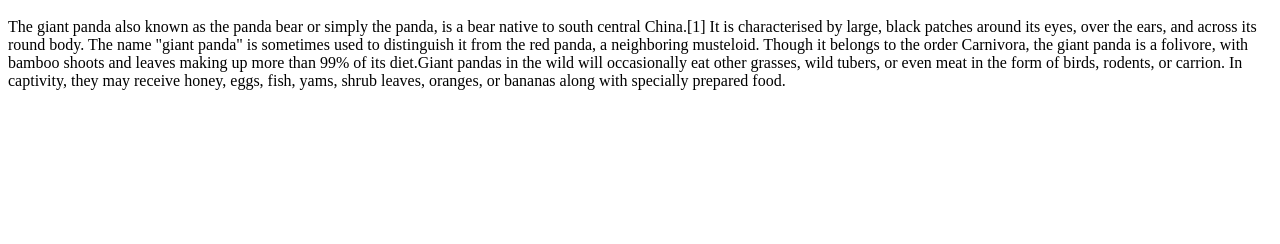
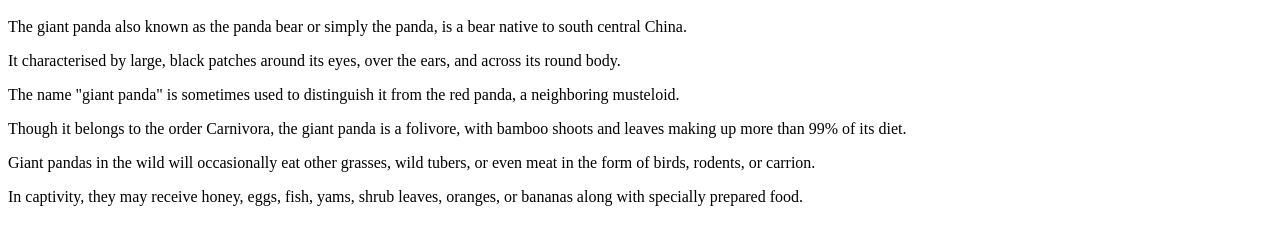
Before and after one commit to PintuPaul/GiantPanda, a plain HTML site: page index.html in a window 1280 px wide. Shown: the part 48-292 px from the top of the page. Drawn offline with Linux system fonts and the light colour scheme.

Commit message:
Splitted body

```diff
--- a/index.html
+++ b/index.html
@@ -1,4 +1,14 @@
 <h1>Giant Panda</h1>
 
-<p>The giant panda also known as the panda bear or simply the panda, is a bear native to south central China.[1] It is characterised by large, black patches around its eyes, over the ears, and across its round body. The name "giant panda" is sometimes used to distinguish it from the red panda, a neighboring musteloid. Though it belongs to the order Carnivora, the giant panda is a folivore, with bamboo shoots and leaves making up more than 99% of its diet.Giant pandas in the wild will occasionally eat other grasses, wild tubers, or even meat in the form of birds, rodents, or carrion. In captivity, they may receive honey, eggs, fish, yams, shrub leaves, oranges, or bananas along with specially prepared food.
+<p>The giant panda also known as the panda bear or simply the panda, is a bear native to south central China.</p>
+
+<p>It characterised by large, black patches around its eyes, over the ears, and across its round body.
 </p>
+
+<p>The name "giant panda" is sometimes used to distinguish it from the red panda, a neighboring musteloid.</p>
+
+<p>Though it belongs to the order Carnivora, the giant panda is a folivore, with bamboo shoots and leaves making up more than 99% of its diet.</p>
+
+<p>Giant pandas in the wild will occasionally eat other grasses, wild tubers, or even meat in the form of birds, rodents, or carrion.</p>
+
+<p>In captivity, they may receive honey, eggs, fish, yams, shrub leaves, oranges, or bananas along with specially prepared food.</p>
```
